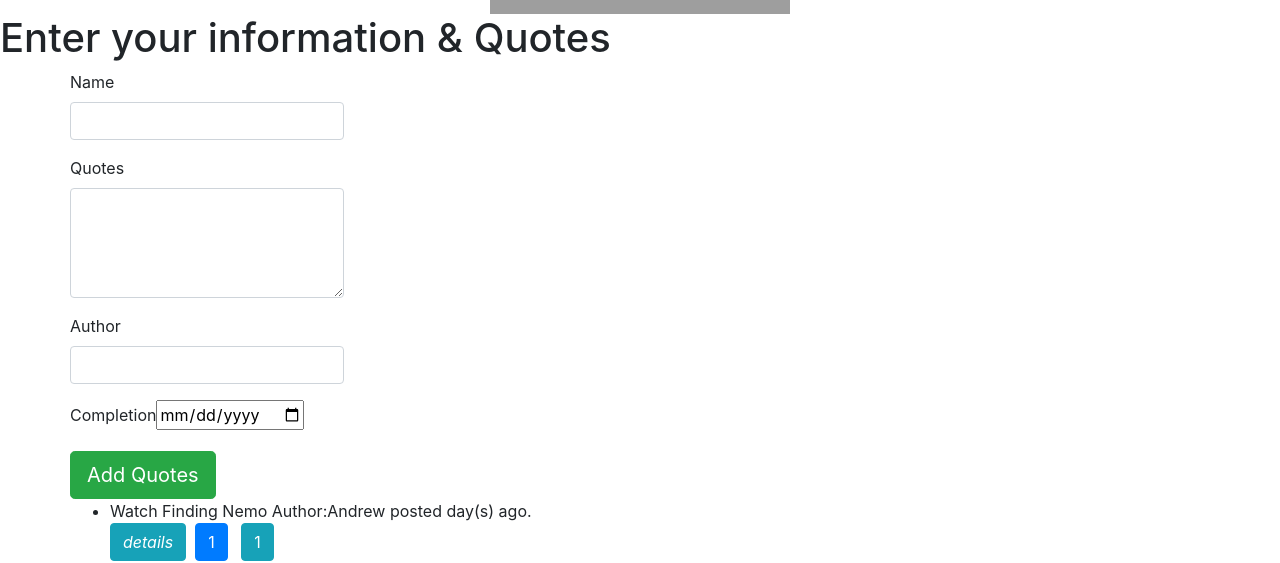
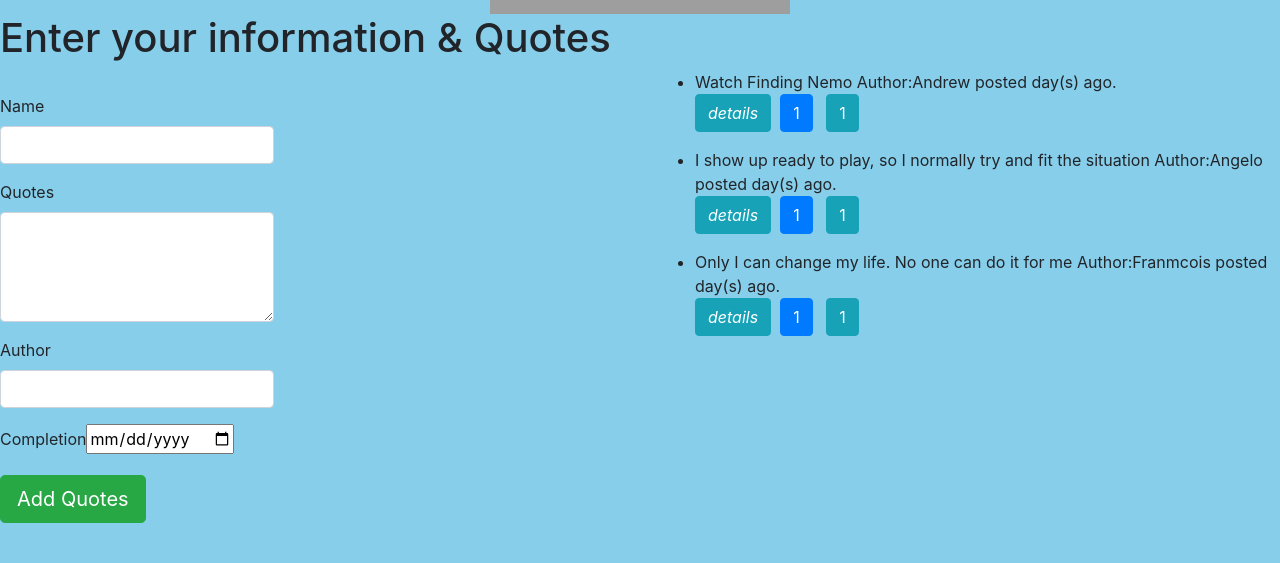
Before and after one commit to umurangamirwa/Quotes, an Angular app: page / in a window 1280 px wide. Shown: the part 267-830 px from the top of the page. After the commit the page ends 800 px from the top, so only its background shows below. Built offline with nearby package versions, Linux system fonts and the light colour scheme; grey boxes are pictures that could not be loaded.

Commit message:
add changes

```diff
--- a/src/app/quotes/quotes.component.html
+++ b/src/app/quotes/quotes.component.html
@@ -1,10 +1,14 @@
 <h1>Enter your information & Quotes</h1>
-<div class="container">
+
 
     <div class="row">
-        <app-quote-form (addNewQuotes)="addNewQuotes()"></app-quote-form>
+      <div class="col-md-6">
+        <app-quote-form (addNewQuotes)="addNewQuotes()" id="form"></app-quote-form>
     </div>
-    <div class="row" *ngFor='let quote of quotes;let i = index'>
+
+
+    <div class="col-md-6">
+    <div *ngFor='let quote of quotes;let i = index'>
         <ul>
             <li id="listed">
                 {{quote.name}} Author:{{quote.Author}}  posted{{quote.notecount}} day(s) ago.
@@ -22,6 +26,7 @@
     </div>
         <!-- <app-quote-form (addQuote)="addNewQuotes($event, i)"></app-quote-form>    -->
   </div>
+
 <!--
         <h4 id="{{i}}" appStrikethrough>{{Quotes.name}} due on {{Quotes.completeDate|date|uppercase}}</h4>
 
--- a/src/styles.css
+++ b/src/styles.css
@@ -1,2 +1,8 @@
 /* You can add global styles to this file, and also import other style files */
-@import "~bootstrap/dist/css/bootstrap.css"
+@import "~bootstrap/dist/css/bootstrap.css";
+body{
+    background-color:skyblue;
+}
+#form{
+    margin-left:15%;
+}
```
